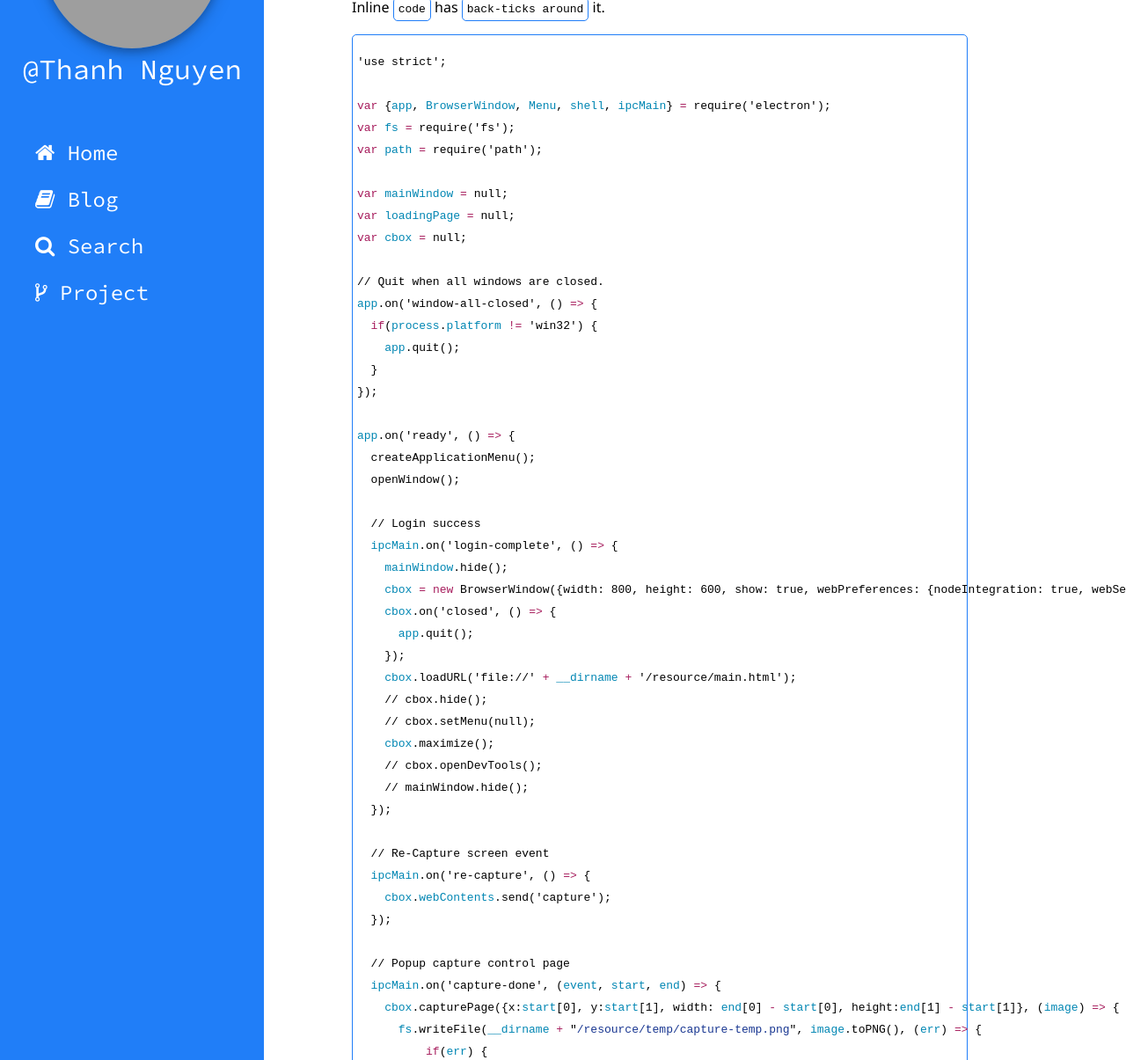
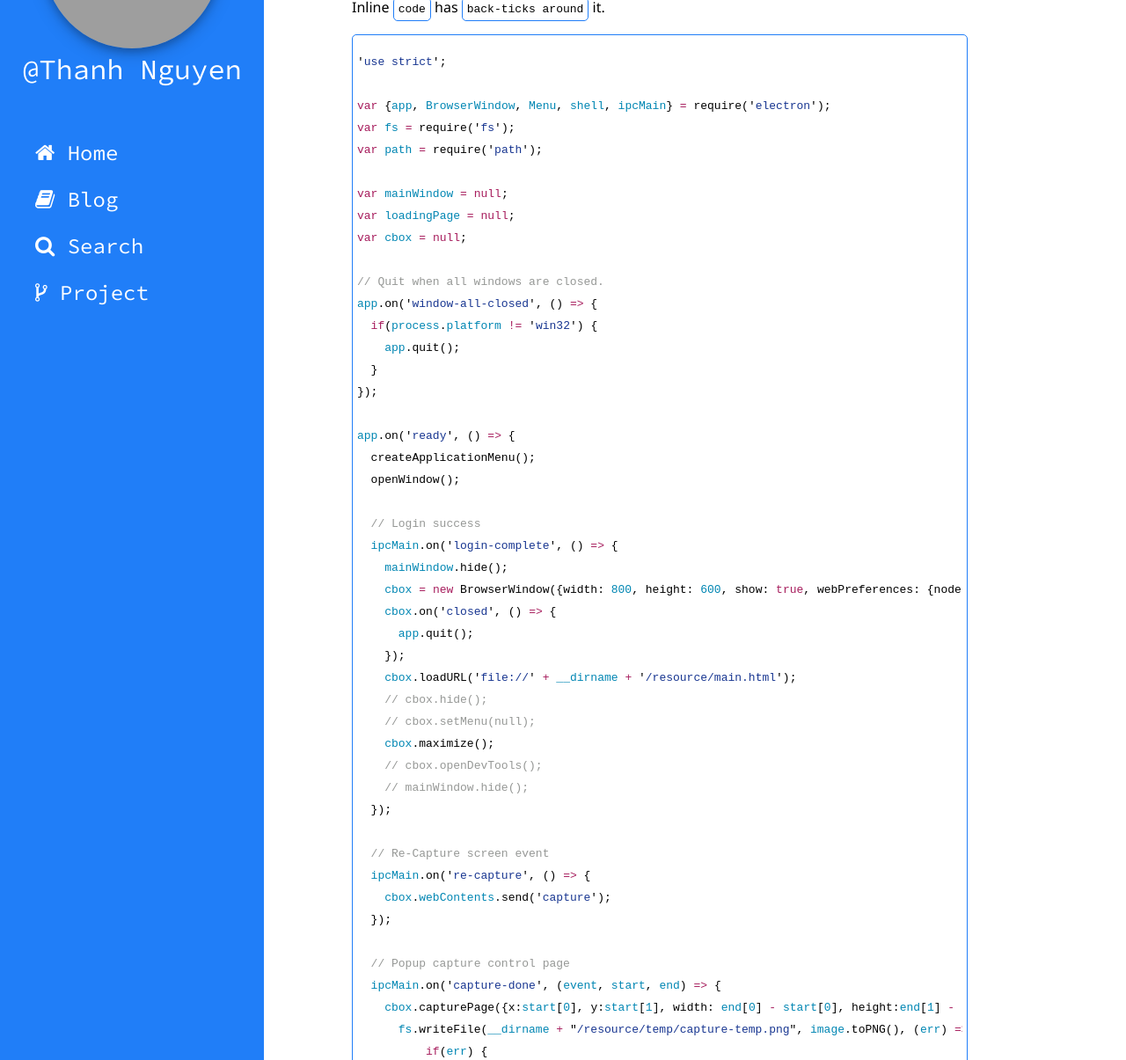
Before and after one commit to thanhnguyenq/thanhnguyenq.github.io, a Jekyll site: the page built from _posts/2017-03-20-Example.md, in a window 1280 px wide and 1400 px high, scrolled down 822 px. Shown: the part 195-1400 px from the top of the window at 88% size. Built offline with Jekyll 4.4.1, drawn with Linux system fonts in a browser that asks for light colours; some of the changed text lies outside the part shown; grey boxes are pictures that could not be loaded.

Commit message:
Update highlight

```diff
--- a/_sass/_highlight.scss
+++ b/_sass/_highlight.scss
@@ -64,11 +64,9 @@ table {
   }
 }
 .highlight {
-  .kd { color: #a71d5d }
-  .k { color: #a71d5d }
-  .o { color: #a71d5d }
-  .nx { color: #0086b3 }
-  .s2 { color: #183691 }
-  .s { color: #183691 }
-  .n { color: #0086b3 }
+  overflow: scroll;
+  .o, .k, .kd, .kc { color: #a71d5d }
+  .n, .nx, .mi { color: #0086b3 }
+  .s, .s1, .s2 { color: #183691 }
+  .c, .c1 { color: #969896 }
 }
```
